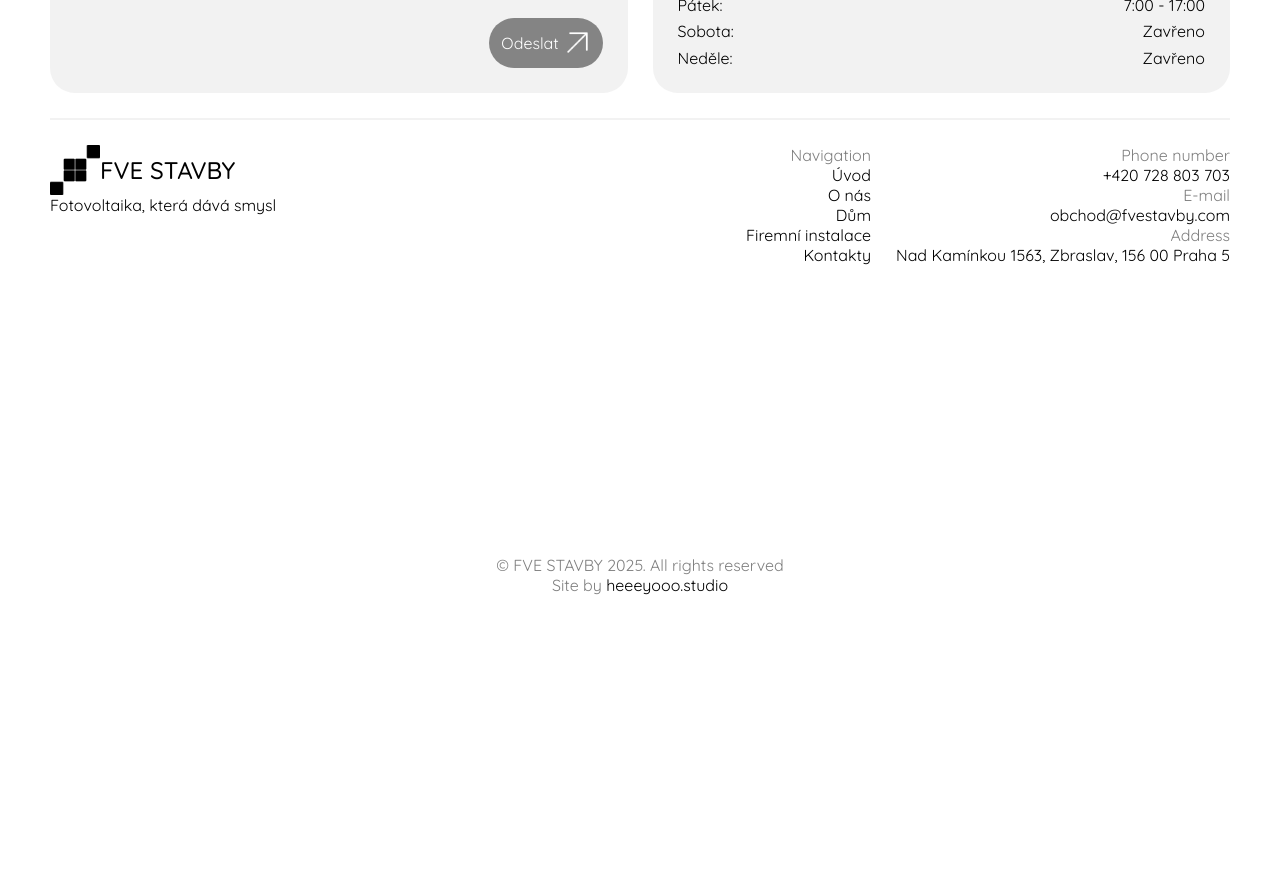
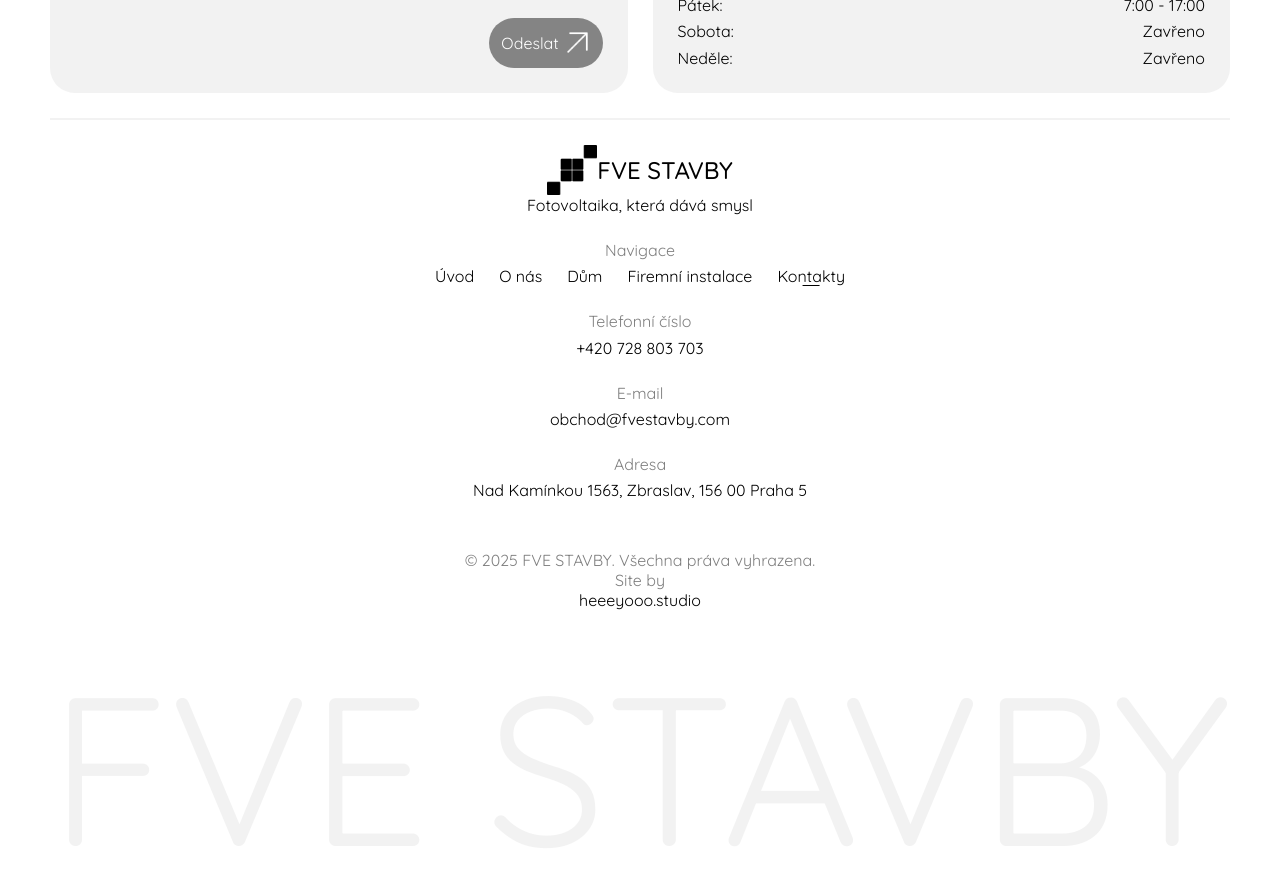
Before and after one commit to stepandordiai/fve-stavby, a React (Vite) app: page /contacts in a window 1280 px wide. Shown: the part 680-1566 px from the top of the page. Before the commit the page ends 1325 px from the top, so only its background shows below. Built offline with nearby package versions, Linux system fonts and the light colour scheme.

Commit message:
v2.1.0 Add footer-bottom__logo and update Footer

```diff
--- a/src/components/Footer/Footer.jsx
+++ b/src/components/Footer/Footer.jsx
@@ -4,6 +4,9 @@ import "./Footer.scss";
 import "./../../global/LinkEffect.scss";
 
 const Footer = () => {
+    const inactiveFooterLink = "footer__link";
+    const activeFooterLink = "footer__link footer__link--active";
+
     return (
         <>
             <div className="footer-divider"></div>
@@ -16,24 +19,76 @@ const Footer = () => {
                         </NavLink>
                         <p>Fotovoltaika, která dává smysl</p>
                     </div>
-                    <div className="footer-top__right-container">
                     <div className="footer-top__nav">
-                            <p>Navigation</p>
+                        <p>Navigace</p>
                         <ul className="footer-top__nav-list">
-                                <li className="link-effect">Úvod</li>
-                                <li className="link-effect">O nás</li>
-                                <li className="link-effect">Dům</li>
-                                <li className="link-effect">
+                            <li>
+                                <NavLink
+                                    to={"/"}
+                                    className={({ isActive }) =>
+                                        isActive
+                                            ? activeFooterLink
+                                            : inactiveFooterLink
+                                    }
+                                >
+                                    Úvod
+                                </NavLink>
+                            </li>
+                            <li>
+                                <NavLink
+                                    to={"/about-us"}
+                                    className={({ isActive }) =>
+                                        isActive
+                                            ? activeFooterLink
+                                            : inactiveFooterLink
+                                    }
+                                >
+                                    O nás
+                                </NavLink>
+                            </li>
+                            <li>
+                                <NavLink
+                                    to={"/home"}
+                                    className={({ isActive }) =>
+                                        isActive
+                                            ? activeFooterLink
+                                            : inactiveFooterLink
+                                    }
+                                >
+                                    Dům
+                                </NavLink>
+                            </li>
+                            <li>
+                                <NavLink
+                                    to={"/company"}
+                                    className={({ isActive }) =>
+                                        isActive
+                                            ? activeFooterLink
+                                            : inactiveFooterLink
+                                    }
+                                >
                                     Firemní instalace
+                                </NavLink>
                             </li>
-                                <li className="link-effect">Kontakty</li>
+                            <li>
+                                <NavLink
+                                    to={"/contacts"}
+                                    className={({ isActive }) =>
+                                        isActive
+                                            ? activeFooterLink
+                                            : inactiveFooterLink
+                                    }
+                                >
+                                    Kontakty
+                                </NavLink>
+                            </li>
                         </ul>
                     </div>
                     <ul className="footer-top__contact-details">
                         <li>
-                                <span>Phone number</span>
+                            <span>Telefonní číslo</span>
                             <a
-                                    className="link-effect"
+                                className="footer__link"
                                 href="tel:+420728803703"
                             >
                                 +420 728 803 703
@@ -42,16 +97,16 @@ const Footer = () => {
                         <li>
                             <span>E-mail</span>
                             <a
-                                    className="link-effect"
+                                className="footer__link"
                                 href="mailto:obchod@fvestavby.com"
                             >
                                 obchod@fvestavby.com
                             </a>
                         </li>
                         <li>
-                                <span>Address</span>
+                            <span>Adresa</span>
                             <a
-                                    className="link-effect"
+                                className="footer__link"
                                 href="mailto:obchod@fvestavby.com"
                             >
                                 Nad Kamínkou 1563, Zbraslav, 156 00 Praha 5
@@ -59,21 +114,21 @@ const Footer = () => {
                         </li>
                     </ul>
                 </div>
-                </div>
-
                 <div className="footer-bottom">
-                    <p>&copy; FVE STAVBY 2025. All rights reserved</p>
-                    <div>
-                        <span>Site by </span>
+                    <p>&copy; 2025 FVE STAVBY. Všechna práva vyhrazena.</p>
+                    <div className="creator">
+                        <span>Site by</span>
                         <a
-                            className="creator-link link-effect"
+                            className="creator-link footer__link"
                             href="https://heeeyooo-studio.netlify.app/"
+                            target="_blank"
                         >
                             heeeyooo.studio
                         </a>
                     </div>
                 </div>
             </footer>
+            <p className="footer-bottom__logo">FVE STAVBY</p>
         </>
     );
 };
--- a/src/components/Footer/Footer.scss
+++ b/src/components/Footer/Footer.scss
@@ -5,22 +5,26 @@
 }
 
 .footer {
-    min-height: 500px;
+    // min-height: 500px;
+    position: relative;
     padding: 25px;
     display: flex;
     flex-direction: column;
     justify-content: space-between;
-    row-gap: 25px;
+    row-gap: 50px;
+    text-align: center;
 }
 
 .footer-top {
     display: flex;
+    flex-direction: column;
     gap: 25px;
-    align-items: flex-start;
+    align-items: center;
 }
 
 .footer-top__logo {
     display: flex;
+    justify-content: center;
     align-items: center;
 
     img {
@@ -34,17 +38,12 @@
     }
 }
 
-.footer-top__right-container {
-    display: flex;
-    justify-content: flex-end;
-    gap: 25px;
-    flex-grow: 1;
-}
-
 .footer-top__nav {
     display: flex;
     flex-direction: column;
-    align-items: flex-end;
+    align-items: center;
+    row-gap: 6.25px;
+
     p {
         opacity: 0.5;
     }
@@ -52,18 +51,21 @@
 
 .footer-top__nav-list {
     display: flex;
-    flex-direction: column;
-    align-items: flex-end;
-
-    li {
-    }
+    gap: 25px;
+    flex-wrap: wrap;
+    justify-content: center;
 }
 
 .footer-top__contact-details {
+    display: flex;
+    flex-direction: column;
+    gap: 25px;
+
     li {
         display: flex;
         flex-direction: column;
-        align-items: flex-end;
+        align-items: center;
+        row-gap: 6.25px;
 
         span {
             opacity: 0.5;
@@ -86,56 +88,50 @@
     }
 }
 
-.creator-link {
-    // position: relative;
-    color: #000;
-    // opacity: 1;
+.creator {
+    display: flex;
+    flex-direction: column;
+    align-items: center;
 }
 
-@media screen and (max-width: 850px) {
-    .footer-top {
-        flex-direction: column;
-    }
+.creator-link {
+    color: #000;
+}
 
-    .footer-top__right-container {
-        display: flex;
-        // justify-content: space-between;
-        justify-content: space-between;
-        // align-items: ;
-        gap: 25px;
-        width: 100%;
-        // flex-grow: 1;
-        // width: 100%;
-    }
+.footer__link {
+    position: relative;
+    color: #000;
+}
 
-    .footer-top__nav {
-        align-items: flex-start;
-    }
+.footer__link::before {
+    content: "";
+    position: absolute;
+    bottom: 0;
+    left: 50%;
+    width: 25%;
+    height: 1.25px;
+    background: #000;
+    transform: translateX(-50%) scaleX(0);
+    transform-origin: center center;
+    transition: transform 0.3s;
+}
 
-    .footer-top__nav-list {
-        align-items: flex-start;
-    }
+.footer__link:hover::before {
+    transform: translateX(-50%) scaleX(1);
+}
+
+.footer__link--active::before {
+    transform: translateX(-50%) scaleX(1);
+}
+
+.footer-bottom__logo {
+    text-align: center;
+    font-size: 16.5vw;
+    color: var(--bg-light-clr);
 }
 
 @media screen and (max-width: 800px) {
     .footer {
-        padding: 10px;
-    }
-
-    .footer-top {
-        flex-direction: column;
+        padding: 25px 10px;
     }
 }
-
-@media screen and (max-width: 550px) {
-    .footer-top__right-container {
-        flex-direction: column;
-        align-items: flex-start;
-    }
-
-    .footer-top__contact-details {
-        li {
-            align-items: flex-start;
-        }
-    }
-}
```
Lines whose indentation alone changed are shown as unchanged.
